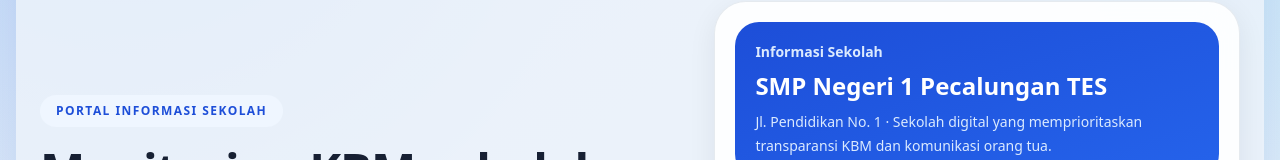
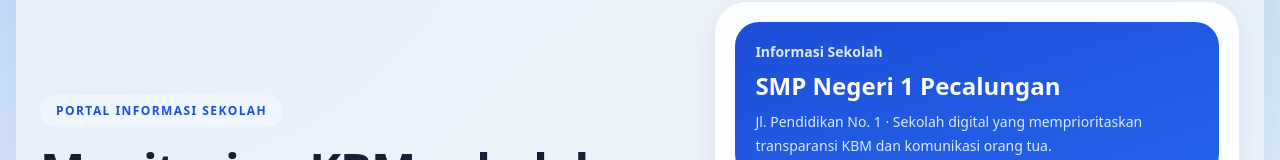
Before and after one commit to herhadi/EduFLow, a Next.js app in the folder apps/frontend/: page / in a window 1280 px wide. Shown: the part 129-289 px from the top of the page. Built offline with nearby package versions, Linux system fonts and the light colour scheme; no server answers.

Commit message:
Add api/health

```diff
--- /dev/null
+++ b/apps/frontend/app/api/health/route.ts
@@ -0,0 +1,3 @@
+export function GET() {
+  return Response.json({ status: 'ok' });
+}
--- a/apps/frontend/app/page.tsx
+++ b/apps/frontend/app/page.tsx
@@ -105,7 +105,7 @@
               <p className="text-sm font-semibold text-blue-100">
                 Informasi Sekolah
               </p>
-              <h2 className="mt-2 text-2xl font-black">SMP Negeri 1 Pecalungan TES</h2>
+              <h2 className="mt-2 text-2xl font-black">SMP Negeri 1 Pecalungan</h2>
               <p className="mt-2 text-sm leading-6 text-blue-100">
                 Jl. Pendidikan No. 1 · Sekolah digital yang memprioritaskan
                 transparansi KBM dan komunikasi orang tua.
```
Also changed, not shown: 3 other files (tests, documents, lock files or other folders).
